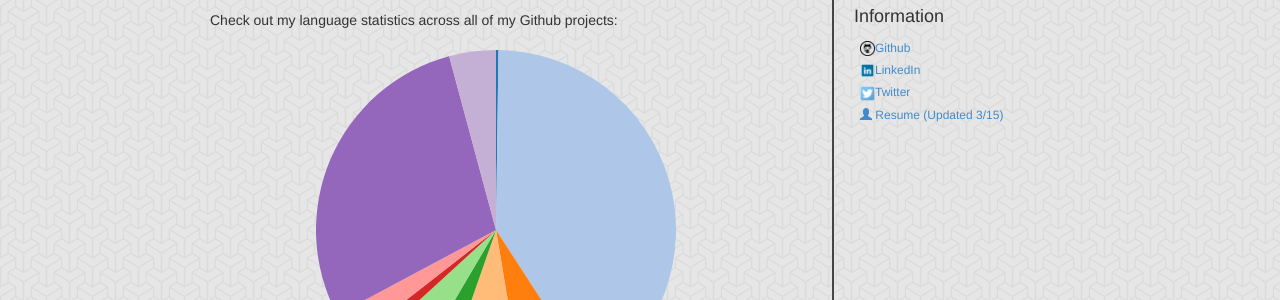
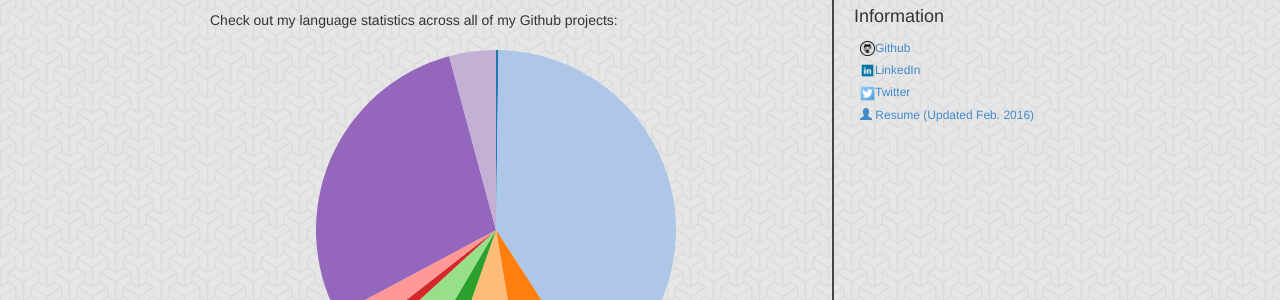
Before and after one commit to mpoegel/mpoegel.github.io, a Jekyll site: the page built from index.md, in a window 1280 px wide and 960 px high. Shown: the part 283-583 px from the top of the window. Built offline with Jekyll 4.4.1, drawn with Linux system fonts in a browser that asks for light colours.

Commit message:
updated resume

```diff
--- a/_includes/sidebar.html
+++ b/_includes/sidebar.html
@@ -37,7 +37,7 @@
 	<li>
 	<a href="/assets/resume.pdf">
 	<button type="button" class="btn btn-link btn-xs contact-btn">
-		<span class=" glyphicon glyphicon-user"></span> Resume (Updated 3/15)
+		<span class=" glyphicon glyphicon-user"></span> Resume (Updated Feb. 2016)
 	</button>
 	</a>
 	</li>
```
Also changed, not shown: 1 other file.
